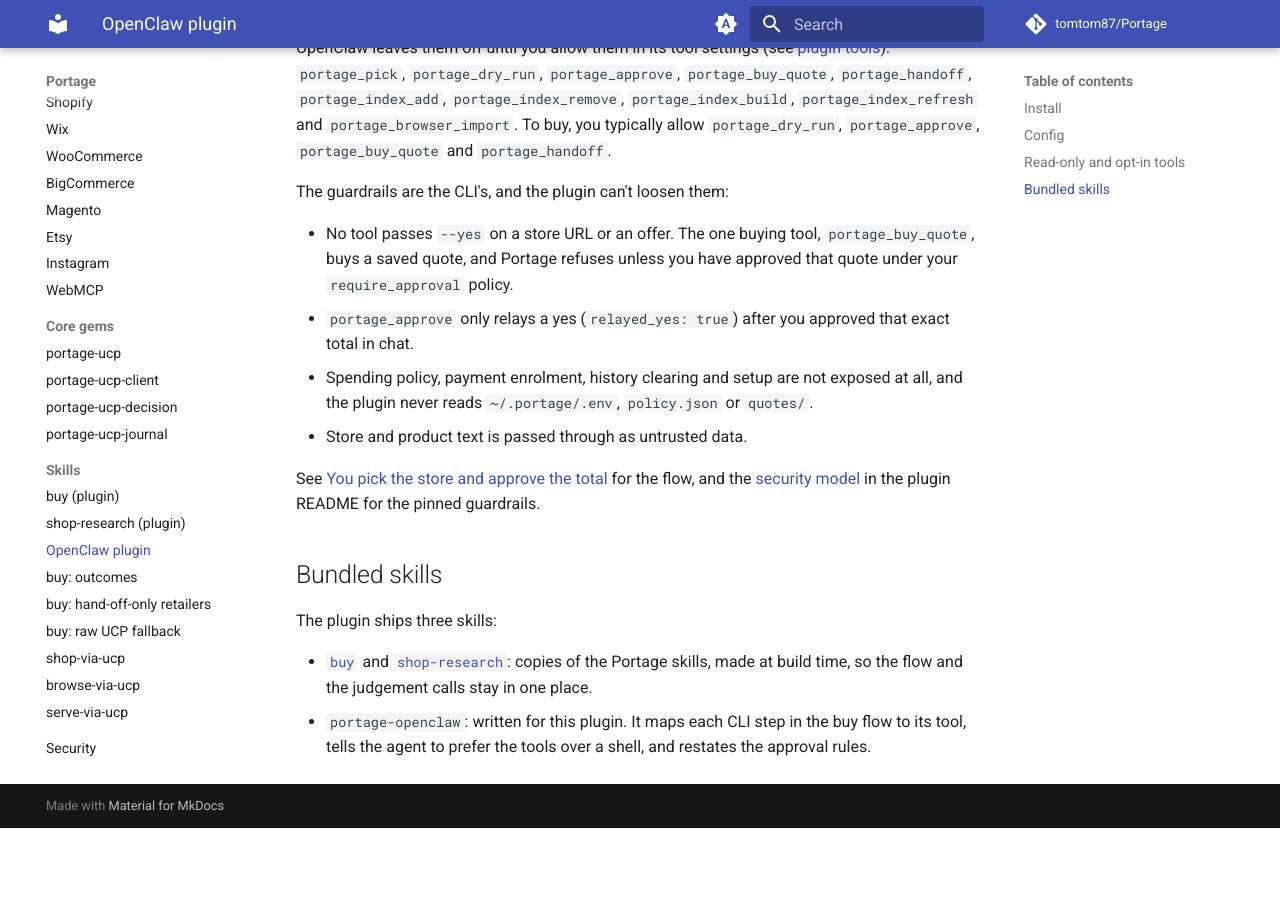
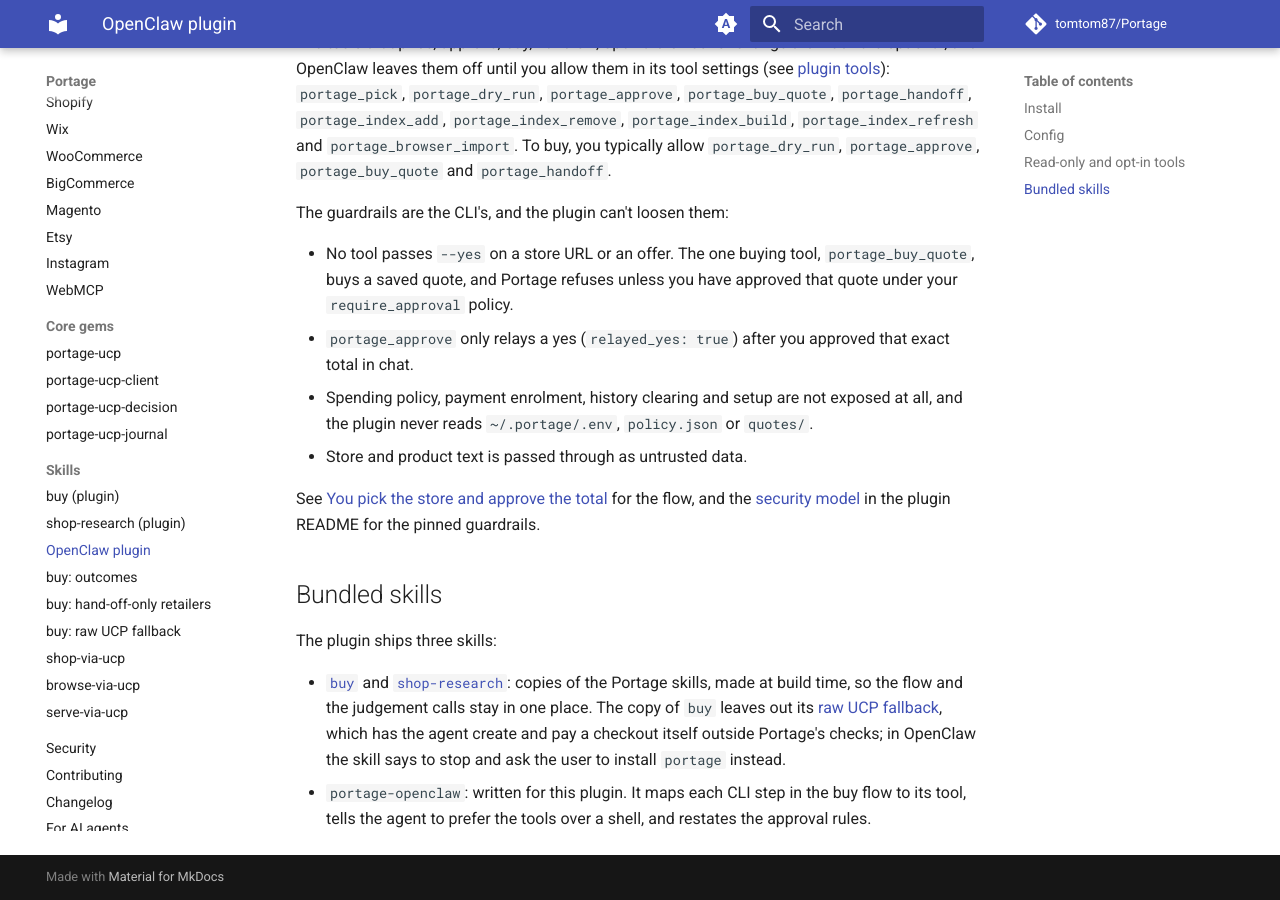
Before and after one commit to tomtom87/Portage, an MkDocs documentation site: the page built from docs/skills/openclaw-plugin.md, in a window 1280 px wide and 900 px high, scrolled down 1400 px. Built offline with MkDocs 1.6.1 and Material for MkDocs 9.7.7, drawn with Linux system fonts in a browser that asks for light colours; comment, search, counter and statistics services are not loaded; before the commit the page ends 2228 px from its top, so only the background shows below that; some of the changed text lies outside the part shown.

Commit message:
Document the OpenClaw plugin's audit fixes and its child_process use

```diff
--- a/docs/skills/openclaw-plugin.md
+++ b/docs/skills/openclaw-plugin.md
@@ -30,7 +30,7 @@
 
 | Key | Default | What it does |
 |---|---|---|
-| `portageBin` | `portage` | Path or name of the `portage` executable. |
+| `portageBin` | `portage` | Path or name of the `portage` executable. It must be `portage` itself, or a path ending in `/portage`: the plugin refuses to start anything else. |
 | `timeoutSeconds` | `120` | Per-call timeout. Index builds and `--wait` hand-offs get a longer fixed ceiling of their own. |
 
 ## Read-only and opt-in tools
@@ -52,5 +52,5 @@
 
 The plugin ships three skills:
 
-- [`buy`](buy.md) and [`shop-research`](shop-research.md): copies of the Portage skills, made at build time, so the flow and the judgement calls stay in one place.
+- [`buy`](buy.md) and [`shop-research`](shop-research.md): copies of the Portage skills, made at build time, so the flow and the judgement calls stay in one place. The copy of `buy` leaves out its [raw UCP fallback](references/raw-ucp.md), which has the agent create and pay a checkout itself outside Portage's checks; in OpenClaw the skill says to stop and ask the user to install `portage` instead.
 - `portage-openclaw`: written for this plugin. It maps each CLI step in the buy flow to its tool, tells the agent to prefer the tools over a shell, and restates the approval rules.
```
Also changed, not shown: CHANGELOG.md (+2 -0 lines), openclaw-plugin/README.md (+4 -2 lines).
